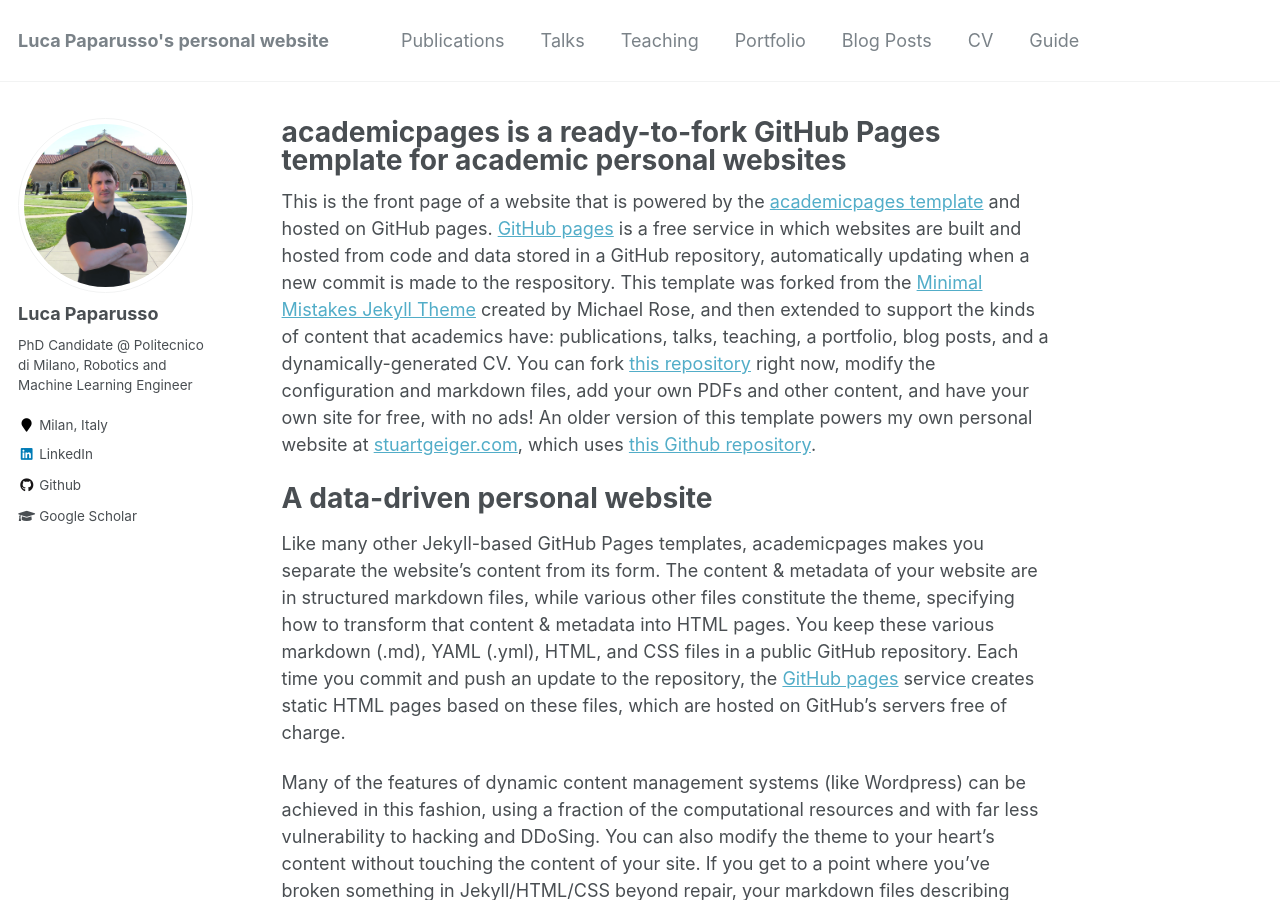
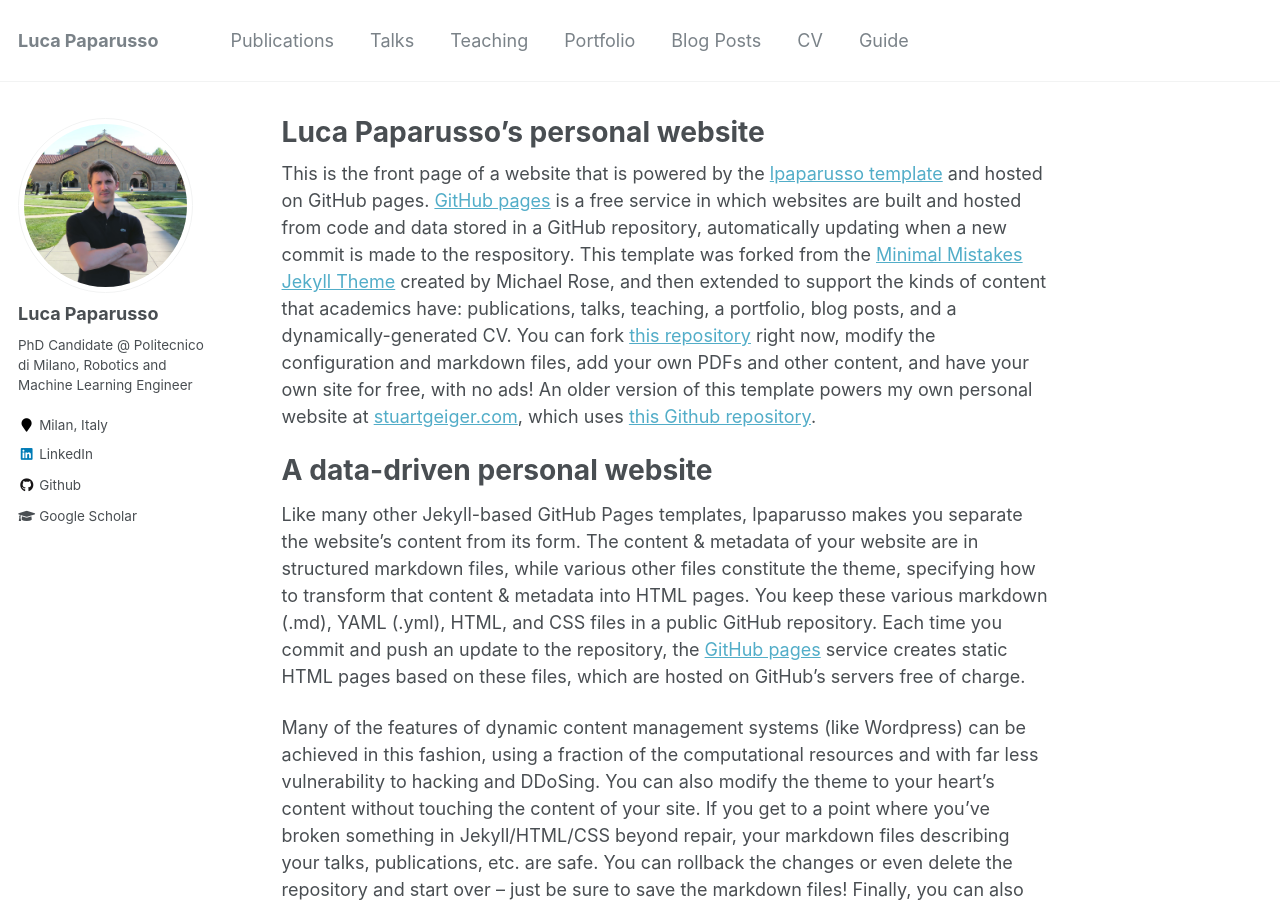
Before and after one commit to lpaparusso/lpaparusso.github.io, a Jekyll site: the page built from _pages/about.md, in a window 1280 px wide and 900 px high. Built offline with Jekyll 4.4.1, drawn with Linux system fonts in a browser that asks for light colours; some of the changed text lies outside the part shown.

Commit message:
Replaced academicpages with lpaparusso

```diff
--- a/_config.yml
+++ b/_config.yml
@@ -7,13 +7,13 @@
 
 # Site Settings
 locale                   : "en-US"
-title                    : "Luca Paparusso's personal website"
+title                    : "Luca Paparusso"
 title_separator          : "-"
 name                     : &name "Luca Paparusso"
 description              : &description "personal description"
 url                      : https://lpaparusso.github.io # the base hostname & protocol for your site e.g. "https://mmistakes.github.io"
 baseurl                  : "" # the subpath of your site, e.g. "/blog"
-repository               : "academicpages/lpaparusso.github.io"
+repository               : "lpaparusso/lpaparusso.github.io"
 teaser                   :  # filename of teaser fallback teaser image placed in /images/, .e.g. "500x300.png"
 breadcrumbs              : false # true, false (default)
 words_per_minute         : 160
--- a/_includes/footer.html
+++ b/_includes/footer.html
@@ -21,4 +21,4 @@
   </ul>
 </div>
 
-<div class="page__footer-copyright">&copy; {{ site.time | date: '%Y' }} {{ site.name | default: site.title }}. {{ site.data.ui-text[site.locale].powered_by | default: "Powered by" }} <a href="http://jekyllrb.com" rel="nofollow">Jekyll</a> &amp; <a href="https://github.com/academicpages/lpaparusso.github.io">AcademicPages</a>, a fork of <a href="https://mademistakes.com/work/minimal-mistakes-jekyll-theme/" rel="nofollow">Minimal Mistakes</a>.</div>
+<div class="page__footer-copyright">&copy; {{ site.time | date: '%Y' }} {{ site.name | default: site.title }}. {{ site.data.ui-text[site.locale].powered_by | default: "Powered by" }} <a href="http://jekyllrb.com" rel="nofollow">Jekyll</a> &amp; <a href="https://github.com/lpaparusso/lpaparusso.github.io">lpaparusso</a>, a fork of <a href="https://mademistakes.com/work/minimal-mistakes-jekyll-theme/" rel="nofollow">Minimal Mistakes</a>.</div>
--- a/_pages/about.md
+++ b/_pages/about.md
@@ -1,6 +1,6 @@
 ---
 permalink: /
-title: "academicpages is a ready-to-fork GitHub Pages template for academic personal websites"
+title: "Luca Paparusso's personal website"
 excerpt: "About me"
 author_profile: true
 redirect_from:
@@ -8,18 +8,18 @@
   - /about.html
 ---
 
-This is the front page of a website that is powered by the [academicpages template](https://github.com/academicpages/lpaparusso.github.io) and hosted on GitHub pages. [GitHub pages](https://pages.github.com) is a free service in which websites are built and hosted from code and data stored in a GitHub repository, automatically updating when a new commit is made to the respository. This template was forked from the [Minimal Mistakes Jekyll Theme](https://mmistakes.github.io/minimal-mistakes/) created by Michael Rose, and then extended to support the kinds of content that academics have: publications, talks, teaching, a portfolio, blog posts, and a dynamically-generated CV. You can fork [this repository](https://github.com/academicpages/lpaparusso.github.io) right now, modify the configuration and markdown files, add your own PDFs and other content, and have your own site for free, with no ads! An older version of this template powers my own personal website at [stuartgeiger.com](http://stuartgeiger.com), which uses [this Github repository](https://github.com/staeiou/staeiou.github.io).
+This is the front page of a website that is powered by the [lpaparusso template](https://github.com/lpaparusso/lpaparusso.github.io) and hosted on GitHub pages. [GitHub pages](https://pages.github.com) is a free service in which websites are built and hosted from code and data stored in a GitHub repository, automatically updating when a new commit is made to the respository. This template was forked from the [Minimal Mistakes Jekyll Theme](https://mmistakes.github.io/minimal-mistakes/) created by Michael Rose, and then extended to support the kinds of content that academics have: publications, talks, teaching, a portfolio, blog posts, and a dynamically-generated CV. You can fork [this repository](https://github.com/lpaparusso/lpaparusso.github.io) right now, modify the configuration and markdown files, add your own PDFs and other content, and have your own site for free, with no ads! An older version of this template powers my own personal website at [stuartgeiger.com](http://stuartgeiger.com), which uses [this Github repository](https://github.com/staeiou/staeiou.github.io).
 
 A data-driven personal website
 ======
-Like many other Jekyll-based GitHub Pages templates, academicpages makes you separate the website's content from its form. The content & metadata of your website are in structured markdown files, while various other files constitute the theme, specifying how to transform that content & metadata into HTML pages. You keep these various markdown (.md), YAML (.yml), HTML, and CSS files in a public GitHub repository. Each time you commit and push an update to the repository, the [GitHub pages](https://pages.github.com/) service creates static HTML pages based on these files, which are hosted on GitHub's servers free of charge.
+Like many other Jekyll-based GitHub Pages templates, lpaparusso makes you separate the website's content from its form. The content & metadata of your website are in structured markdown files, while various other files constitute the theme, specifying how to transform that content & metadata into HTML pages. You keep these various markdown (.md), YAML (.yml), HTML, and CSS files in a public GitHub repository. Each time you commit and push an update to the repository, the [GitHub pages](https://pages.github.com/) service creates static HTML pages based on these files, which are hosted on GitHub's servers free of charge.
 
-Many of the features of dynamic content management systems (like Wordpress) can be achieved in this fashion, using a fraction of the computational resources and with far less vulnerability to hacking and DDoSing. You can also modify the theme to your heart's content without touching the content of your site. If you get to a point where you've broken something in Jekyll/HTML/CSS beyond repair, your markdown files describing your talks, publications, etc. are safe. You can rollback the changes or even delete the repository and start over -- just be sure to save the markdown files! Finally, you can also write scripts that process the structured data on the site, such as [this one](https://github.com/academicpages/lpaparusso.github.io/blob/master/talkmap.ipynb) that analyzes metadata in pages about talks to display [a map of every location you've given a talk](https://lpaparusso.github.io/talkmap.html).
+Many of the features of dynamic content management systems (like Wordpress) can be achieved in this fashion, using a fraction of the computational resources and with far less vulnerability to hacking and DDoSing. You can also modify the theme to your heart's content without touching the content of your site. If you get to a point where you've broken something in Jekyll/HTML/CSS beyond repair, your markdown files describing your talks, publications, etc. are safe. You can rollback the changes or even delete the repository and start over -- just be sure to save the markdown files! Finally, you can also write scripts that process the structured data on the site, such as [this one](https://github.com/lpaparusso/lpaparusso.github.io/blob/master/talkmap.ipynb) that analyzes metadata in pages about talks to display [a map of every location you've given a talk](https://lpaparusso.github.io/talkmap.html).
 
 Getting started
 ======
 1. Register a GitHub account if you don't have one and confirm your e-mail (required!)
-1. Fork [this repository](https://github.com/academicpages/lpaparusso.github.io) by clicking the "fork" button in the top right.
+1. Fork [this repository](https://github.com/lpaparusso/lpaparusso.github.io) by clicking the "fork" button in the top right.
 1. Go to the repository's settings (rightmost item in the tabs that start with "Code", should be below "Unwatch"). Rename the repository "[your GitHub username].github.io", which will also be your website's URL.
 1. Set site-wide configuration and create content & metadata (see below -- also see [this set of diffs](http://archive.is/3TPas) showing what files were changed to set up [an example site](https://getorg-testacct.github.io) for a user with the username "getorg-testacct")
 1. Upload any files (like PDFs, .zip files, etc.) to the files/ directory. They will appear at https://[your GitHub username].github.io/files/example.pdf.
@@ -27,24 +27,24 @@
 
 Site-wide configuration
 ------
-The main configuration file for the site is in the base directory in [_config.yml](https://github.com/academicpages/lpaparusso.github.io/blob/master/_config.yml), which defines the content in the sidebars and other site-wide features. You will need to replace the default variables with ones about yourself and your site's github repository. The configuration file for the top menu is in [_data/navigation.yml](https://github.com/academicpages/lpaparusso.github.io/blob/master/_data/navigation.yml). For example, if you don't have a portfolio or blog posts, you can remove those items from that navigation.yml file to remove them from the header.
+The main configuration file for the site is in the base directory in [_config.yml](https://github.com/lpaparusso/lpaparusso.github.io/blob/master/_config.yml), which defines the content in the sidebars and other site-wide features. You will need to replace the default variables with ones about yourself and your site's github repository. The configuration file for the top menu is in [_data/navigation.yml](https://github.com/lpaparusso/lpaparusso.github.io/blob/master/_data/navigation.yml). For example, if you don't have a portfolio or blog posts, you can remove those items from that navigation.yml file to remove them from the header.
 
 Create content & metadata
 ------
-For site content, there is one markdown file for each type of content, which are stored in directories like _publications, _talks, _posts, _teaching, or _pages. For example, each talk is a markdown file in the [_talks directory](https://github.com/academicpages/lpaparusso.github.io/tree/master/_talks). At the top of each markdown file is structured data in YAML about the talk, which the theme will parse to do lots of cool stuff. The same structured data about a talk is used to generate the list of talks on the [Talks page](https://lpaparusso.github.io/talks), each [individual page](https://lpaparusso.github.io/talks/2012-03-01-talk-1) for specific talks, the talks section for the [CV page](https://lpaparusso.github.io/cv), and the [map of places you've given a talk](https://lpaparusso.github.io/talkmap.html) (if you run this [python file](https://github.com/academicpages/lpaparusso.github.io/blob/master/talkmap.py) or [Jupyter notebook](https://github.com/academicpages/lpaparusso.github.io/blob/master/talkmap.ipynb), which creates the HTML for the map based on the contents of the _talks directory).
+For site content, there is one markdown file for each type of content, which are stored in directories like _publications, _talks, _posts, _teaching, or _pages. For example, each talk is a markdown file in the [_talks directory](https://github.com/lpaparusso/lpaparusso.github.io/tree/master/_talks). At the top of each markdown file is structured data in YAML about the talk, which the theme will parse to do lots of cool stuff. The same structured data about a talk is used to generate the list of talks on the [Talks page](https://lpaparusso.github.io/talks), each [individual page](https://lpaparusso.github.io/talks/2012-03-01-talk-1) for specific talks, the talks section for the [CV page](https://lpaparusso.github.io/cv), and the [map of places you've given a talk](https://lpaparusso.github.io/talkmap.html) (if you run this [python file](https://github.com/lpaparusso/lpaparusso.github.io/blob/master/talkmap.py) or [Jupyter notebook](https://github.com/lpaparusso/lpaparusso.github.io/blob/master/talkmap.ipynb), which creates the HTML for the map based on the contents of the _talks directory).
 
 **Markdown generator**
 
-I have also created [a set of Jupyter notebooks](https://github.com/academicpages/lpaparusso.github.io/tree/master/markdown_generator
-) that converts a CSV containing structured data about talks or presentations into individual markdown files that will be properly formatted for the academicpages template. The sample CSVs in that directory are the ones I used to create my own personal website at stuartgeiger.com. My usual workflow is that I keep a spreadsheet of my publications and talks, then run the code in these notebooks to generate the markdown files, then commit and push them to the GitHub repository.
+I have also created [a set of Jupyter notebooks](https://github.com/lpaparusso/lpaparusso.github.io/tree/master/markdown_generator
+) that converts a CSV containing structured data about talks or presentations into individual markdown files that will be properly formatted for the lpaparusso template. The sample CSVs in that directory are the ones I used to create my own personal website at stuartgeiger.com. My usual workflow is that I keep a spreadsheet of my publications and talks, then run the code in these notebooks to generate the markdown files, then commit and push them to the GitHub repository.
 
 How to edit your site's GitHub repository
 ------
-Many people use a git client to create files on their local computer and then push them to GitHub's servers. If you are not familiar with git, you can directly edit these configuration and markdown files directly in the github.com interface. Navigate to a file (like [this one](https://github.com/academicpages/lpaparusso.github.io/blob/master/_talks/2012-03-01-talk-1.md) and click the pencil icon in the top right of the content preview (to the right of the "Raw | Blame | History" buttons). You can delete a file by clicking the trashcan icon to the right of the pencil icon. You can also create new files or upload files by navigating to a directory and clicking the "Create new file" or "Upload files" buttons.
+Many people use a git client to create files on their local computer and then push them to GitHub's servers. If you are not familiar with git, you can directly edit these configuration and markdown files directly in the github.com interface. Navigate to a file (like [this one](https://github.com/lpaparusso/lpaparusso.github.io/blob/master/_talks/2012-03-01-talk-1.md) and click the pencil icon in the top right of the content preview (to the right of the "Raw | Blame | History" buttons). You can delete a file by clicking the trashcan icon to the right of the pencil icon. You can also create new files or upload files by navigating to a directory and clicking the "Create new file" or "Upload files" buttons.
 
 Example: editing a markdown file for a talk
 ![Editing a markdown file for a talk](/images/editing-talk.png)
 
 For more info
 ------
-More info about configuring academicpages can be found in [the guide](https://lpaparusso.github.io/markdown/). The [guides for the Minimal Mistakes theme](https://mmistakes.github.io/minimal-mistakes/docs/configuration/) (which this theme was forked from) might also be helpful.
+More info about configuring lpaparusso can be found in [the guide](https://lpaparusso.github.io/markdown/). The [guides for the Minimal Mistakes theme](https://mmistakes.github.io/minimal-mistakes/docs/configuration/) (which this theme was forked from) might also be helpful.
--- a/_pages/talkmap.html
+++ b/_pages/talkmap.html
@@ -5,5 +5,5 @@
 author_profile: true
 ---
 
-<p>This map is generated from a Jupyter Notebook file in <a href="https://github.com/academicpages/lpaparusso.github.io/blob/master/_talks/talkmap.ipynb">/_talks/talkmap.ipynb</a>, which mines the location fields in the .md files in _talks/.</p>
+<p>This map is generated from a Jupyter Notebook file in <a href="https://github.com/lpaparusso/lpaparusso.github.io/blob/master/_talks/talkmap.ipynb">/_talks/talkmap.ipynb</a>, which mines the location fields in the .md files in _talks/.</p>
 <iframe src="/talkmap/map.html" height="700" width="850" style="border:none;"></iframe>
--- a/markdown_generator/publications.py
+++ b/markdown_generator/publications.py
@@ -1,7 +1,7 @@
 
 # coding: utf-8
 
-# # Publications markdown generator for academicpages
+# # Publications markdown generator for lpaparusso
 #
 # Takes a TSV of publications with metadata and converts them for use with [lpaparusso.github.io](lpaparusso.github.io). This is an interactive Jupyter notebook, with the core python code in publications.py. Run either from the `markdown_generator` folder after replacing `publications.tsv` with one that fits your format.
 #
--- a/markdown_generator/pubsFromBib.py
+++ b/markdown_generator/pubsFromBib.py
@@ -1,7 +1,7 @@
 #!/usr/bin/env python
 # coding: utf-8
 
-# # Publications markdown generator for academicpages
+# # Publications markdown generator for lpaparusso
 #
 # Takes a set of bibtex of publications and converts them for use with [lpaparusso.github.io](lpaparusso.github.io). This is an interactive Jupyter notebook ([see more info here](http://jupyter-notebook-beginner-guide.readthedocs.io/en/latest/what_is_jupyter.html)).
 #
--- a/markdown_generator/talks.py
+++ b/markdown_generator/talks.py
@@ -1,7 +1,7 @@
 
 # coding: utf-8
 
-# # Talks markdown generator for academicpages
+# # Talks markdown generator for lpaparusso
 #
 # Takes a TSV of talks with metadata and converts them for use with [lpaparusso.github.io](lpaparusso.github.io). This is an interactive Jupyter notebook ([see more info here](http://jupyter-notebook-beginner-guide.readthedocs.io/en/latest/what_is_jupyter.html)). The core python code is also in `talks.py`. Run either from the `markdown_generator` folder after replacing `talks.tsv` with one containing your data.
 #
```
Also changed, not shown: CONTRIBUTING.md (+2 -2 lines), README.md (+2 -2 lines), _pages/markdown.md (+1 -1 lines), markdown_generator/readme.md (+1 -1 lines), 3 other files.
